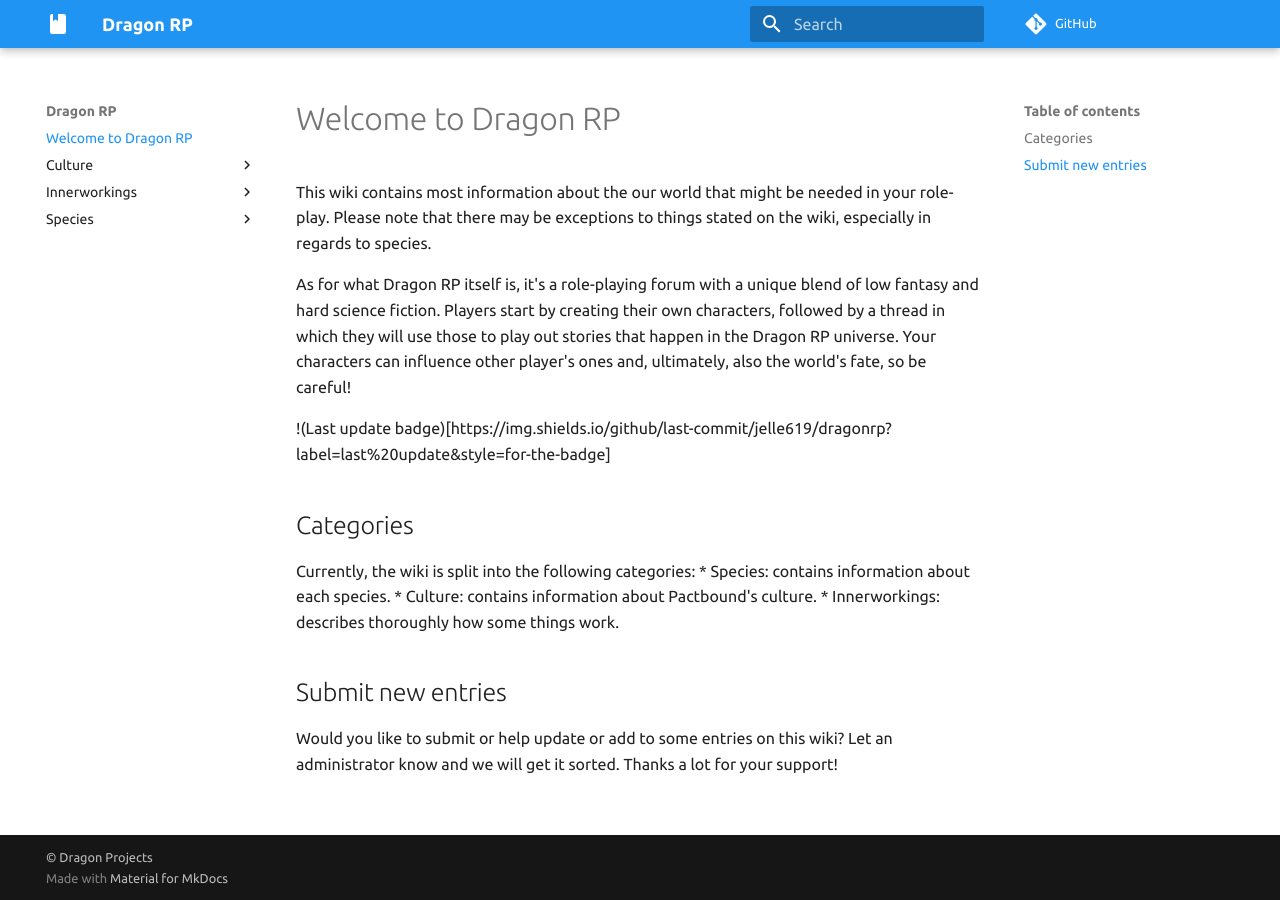
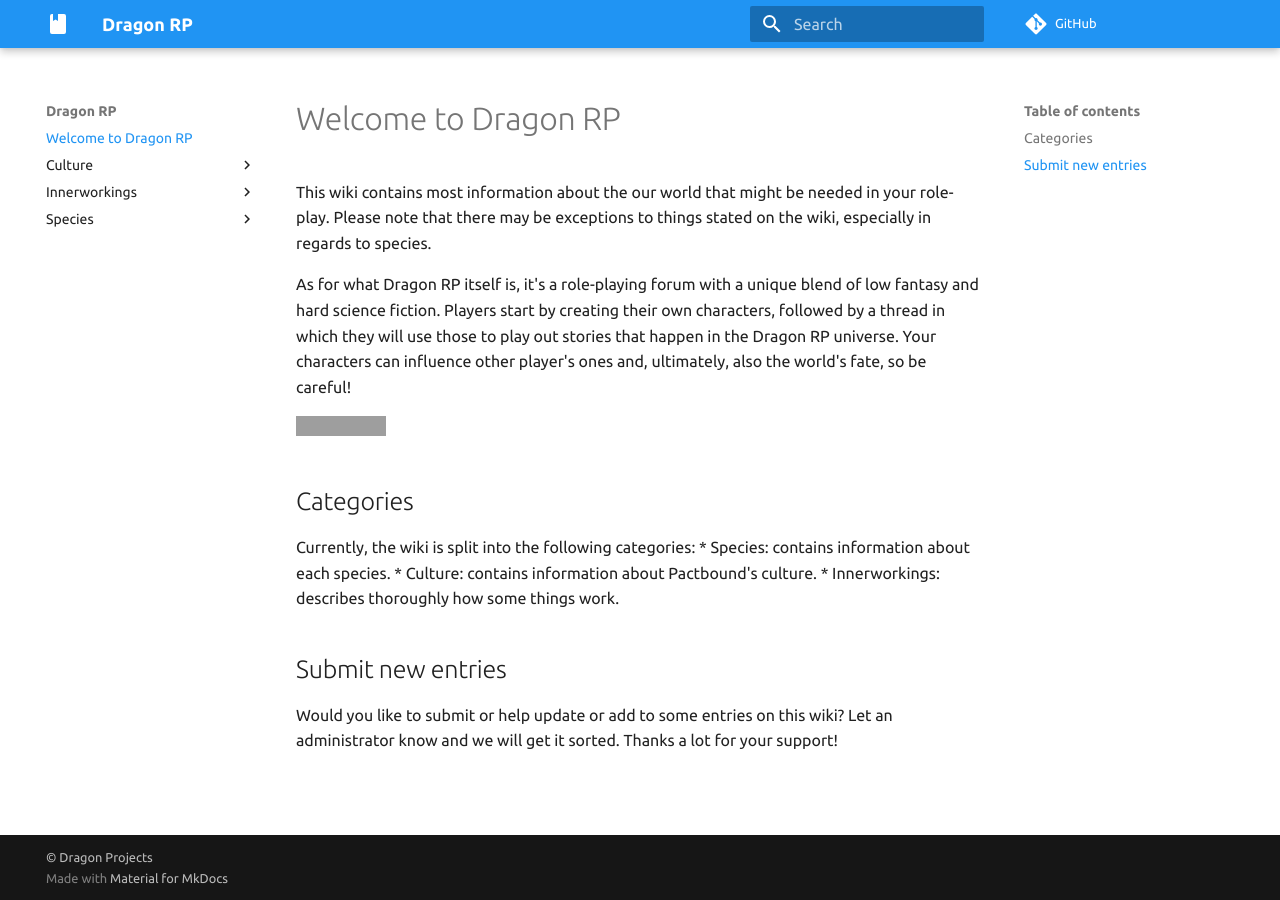
Before and after one commit to dragonprojects/dragonroleplay, an MkDocs documentation site: the page built from docs/index.md, in a window 1280 px wide. Built offline with MkDocs 1.6.1 and Material for MkDocs 9.7.7, drawn with Linux system fonts in a browser that asks for light colours; comment, search, counter and statistics services are not loaded; grey boxes are pictures that could not be loaded.

Commit message:
Update index.md

```diff
--- a/docs/index.md
+++ b/docs/index.md
@@ -3,7 +3,7 @@
 
 As for what Dragon RP itself is, it's a role-playing forum with a unique blend of low fantasy and hard science fiction. Players start by creating their own characters, followed by a thread in which they will use those to play out stories that happen in the Dragon RP universe. Your characters can influence other player's ones and, ultimately, also the world's fate, so be careful!
 
-!(Last update badge)[https://img.shields.io/github/last-commit/jelle619/dragonrp?label=last%20update&style=for-the-badge]
+![Last update badge](https://img.shields.io/github/last-commit/jelle619/dragonrp?label=last%20update&style=for-the-badge)
 
 ## Categories
 Currently, the wiki is split into the following categories:
```
